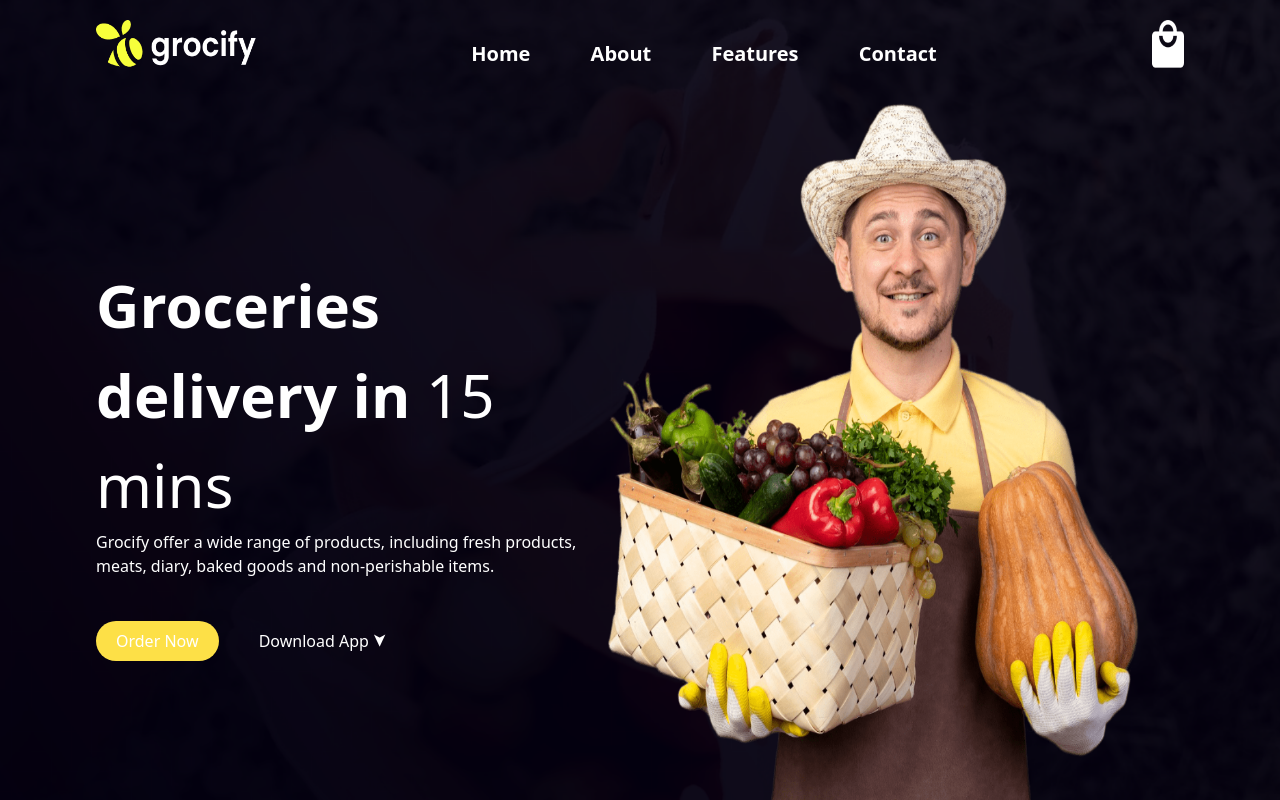
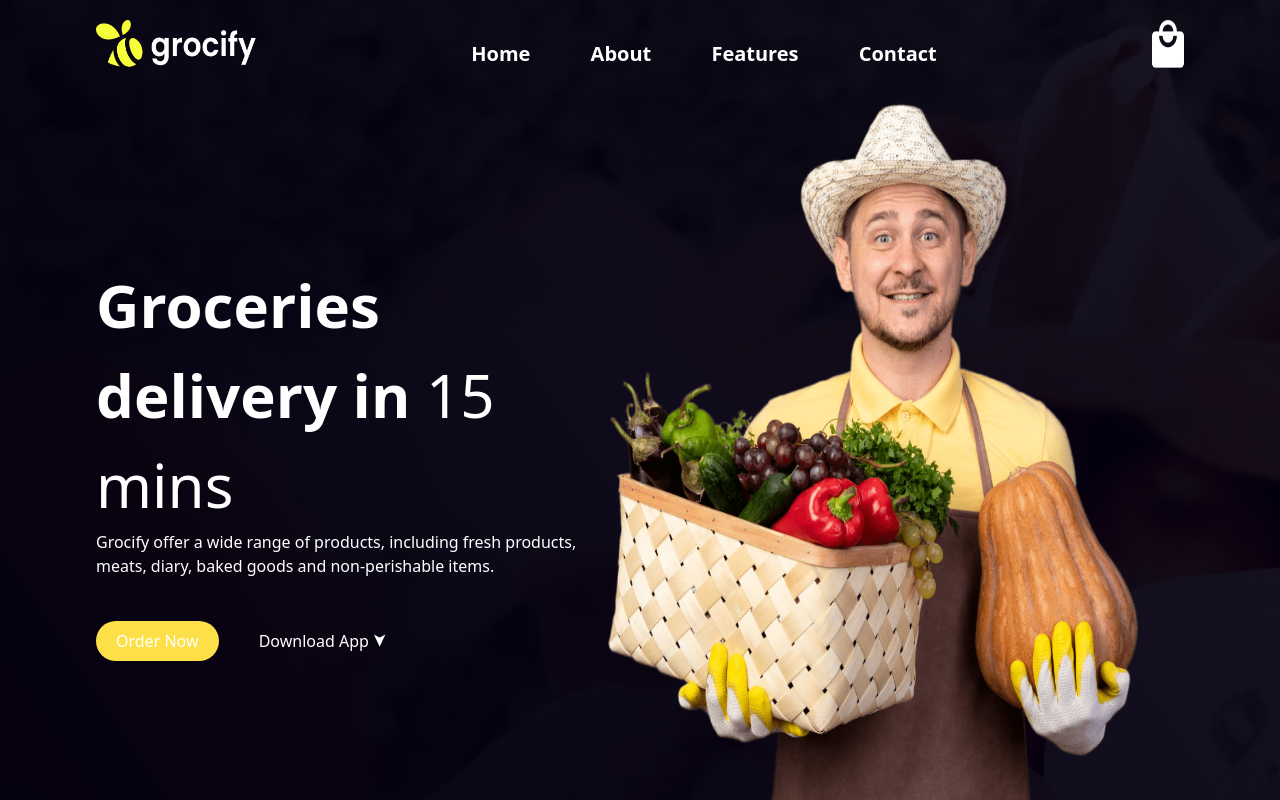
Before and after one commit to Olfira45/Website-With-Tailwind-Css, a plain HTML site: page index.html in a window 1280 px wide. Drawn offline with nearby package versions, Linux system fonts and the light colour scheme.

Commit message:
update bg image

```diff
--- a/index.html
+++ b/index.html
@@ -7,7 +7,9 @@
     <script src="https://cdn.tailwindcss.com"></script>
 </head>
 <body>
-    <div class="container min-h-screen bg-[url('./Images/image.png')] bg-center bg-cover px-24 py-5 ">
+    <div class="container min-h-screen bg-center bg-cover px-24 py-5 "
+    style="background: url('./Images/Image.png');"
+    >
         <nav class="flex ">
             <img src="./Images/logo.png" alt="logo" class="w-40 cursor-pointer">
             <ul class="flex-1 text-center mt-5 ">
```
